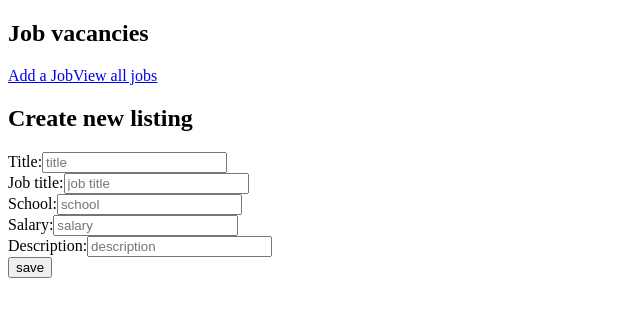
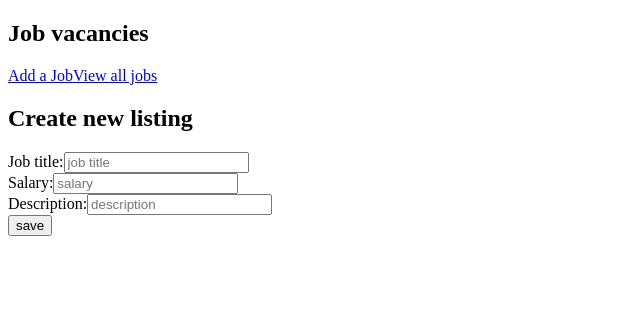
Before and after one commit to san00/MERN_CRUD-app, a React (Create React App) app in the folder client/: page /create in a window 1280 px wide. Shown: the top 316 px of the page, without its empty margins (0-640 px from the left). Built offline with nearby package versions, Linux system fonts and the light colour scheme.

Commit message:
Destructure props

```diff
--- a/client/src/components/Form.js
+++ b/client/src/components/Form.js
@@ -2,80 +2,52 @@ import React, { useState } from 'react'
 import axios from 'axios'
 
 function Form() {
-    const [title, setTitle] = useState('')
-    const [jobTitle, setJobTitle] = useState('')
-    const [school, setSchool] = useState('')
-    const [salary, setSalary] = useState('')
-    const [description, setDescription] = useState('')
+    const [values, setValues] = useState({ jobTitle: '', salary: '', description: '' })
+    const {jobTitle, salary, description} = values
 
-    const onChangeTitle = (e) => {
-        setTitle(e.target.value)
-    }
-
-    const onChangeJobTitle = (e) => {
-        setJobTitle(e.target.value)
-    }
-
-    const onChangeSchool = (e) => {
-        setSchool(e.target.value)
-    }
-
-    const onChangeSalary = (e) => {
-        setSalary(e.target.value)
-    }
-
-    const onChangeDescription = (e) => {
-        setDescription(e.target.value)
+    const handleChange = (e) => {
+        const { name, value } = e.target
+        setValues({
+            ...values,
+            [name]: value
+        })
     }
 
     const handleSubmit = (e) => {
         e.preventDefault();
         const listing = {
-            title: title,
             jobTitle: jobTitle,
-            school: school,
             salary: salary,
             description: description
         }
         axios.post('/api/items', listing)
-            .then(res => {console.log(res)})
+            .then(res => { console.log(res) })
     }
 
     return (
         <form onSubmit={handleSubmit}>
             <h2>Create new listing</h2>
-            <div>
-                <label htmlFor='title'>Title:
-                <input type='text' id='title' placeholder='title' onChange={onChangeTitle} value={title}></input>
-                </label>
-            </div>
 
             <div>
                 <label htmlFor='job title'>Job title:
-                <input type='text' id='job title' placeholder='job title' onChange={onChangeJobTitle} value={jobTitle}></input>
-                </label>
-            </div>
-
-            <div>
-                <label htmlFor='school'>School:
-                <input type='text' id='school' placeholder='school' onChange={onChangeSchool} value={school}></input>
+                <input name='jobTitle' type='jobTitle' id='job title' placeholder='job title' onChange={handleChange} value={jobTitle}></input>
                 </label>
             </div>
 
             <div>
                 <label htmlFor='salary'>Salary:
-                <input type='text' id='salary' placeholder='salary' onChange={onChangeSalary} value={salary}></input>
+                <input name='salary' type='salary' id='salary' placeholder='salary' onChange={handleChange} value={salary}></input>
                 </label>
             </div>
 
             <div>
                 <label htmlFor='description'>Description:
-                <input type='text' id='description' placeholder='description' onChange={onChangeDescription} value={description}></input>
+                <input name='description' type='description' id='description' placeholder='description' onChange={handleChange} value={description}></input>
                 </label>
             </div>
-                <label htmlFor='submit'>
-                    <input type='submit' id='submit' value='save'></input>
-                </label>
+            <label htmlFor='submit'>
+                <input type='submit' id='submit' value='save'></input>
+            </label>
         </form>
     )
 }
--- a/client/src/components/List.js
+++ b/client/src/components/List.js
@@ -1,13 +1,11 @@
 import React from 'react'
 
 function List({jobPost, removeItem}) {
-    const { title, jobTitle, school, salary, description } = jobPost
+    const { jobTitle, salary, description } = jobPost
 
     return (
         <article>
-            <h1>{title}</h1>
-            <p>{jobTitle}</p>
-            <p>{school}</p>
+            <h1>{jobTitle}</h1>
             <p>{salary}</p>
             <p>{description}</p>
             <button type='submit' onClick={removeItem}>delete</button>
```
